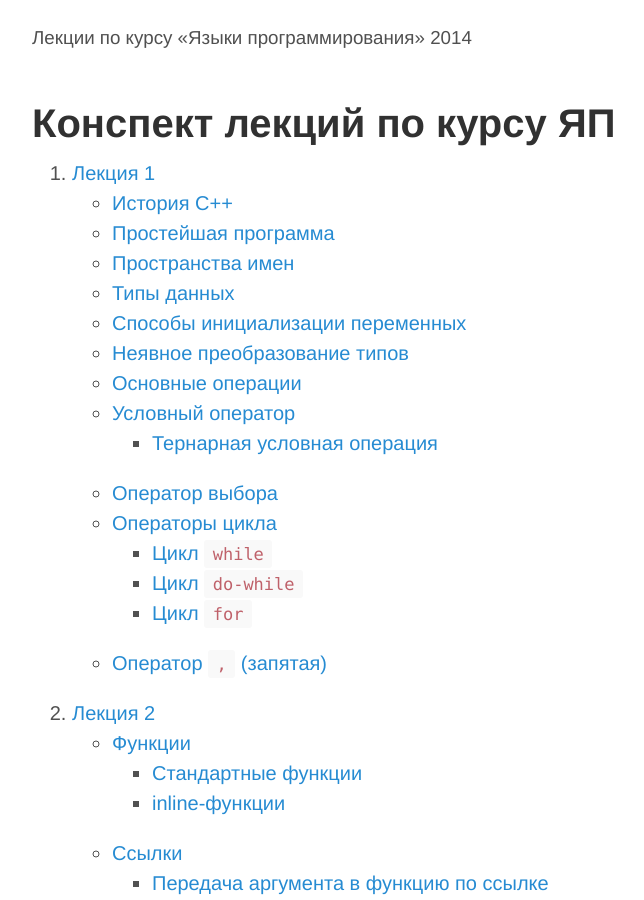
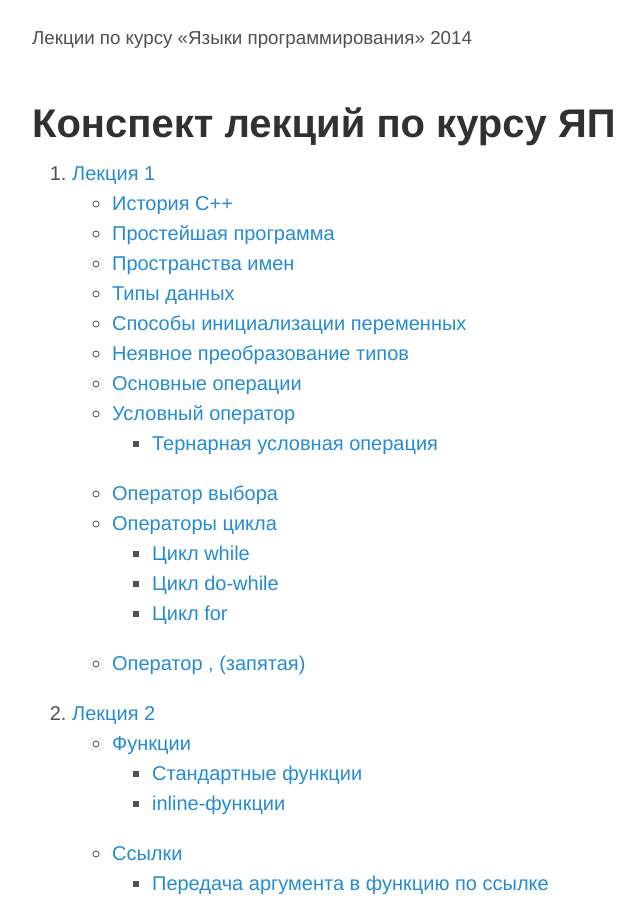
Before and after one commit to mmcs-sfedu/PL_Lections_2014-2015, a Jekyll site: the page built from index.md, in a window 1280 px wide and 900 px high. Shown: the whole window, without its empty margins (248-892 px from the left). Built offline with Jekyll 4.4.1, drawn with Linux system fonts in a browser that asks for light colours; Markdown is read by kramdown in place of the engine named in the settings; some of the changed text lies outside the part shown.

```diff
--- a/index.md
+++ b/index.md
@@ -18,10 +18,10 @@ title: Лекции по курсу «Языки программировани
 		* [Тернарная условная операция](lecture_01.html#%D0%A2%D0%B5%D1%80%D0%BD%D0%B0%D1%80%D0%BD%D0%B0%D1%8F%20%D1%83%D1%81%D0%BB%D0%BE%D0%B2%D0%BD%D0%B0%D1%8F%20%D0%BE%D0%BF%D0%B5%D1%80%D0%B0%D1%86%D0%B8%D1%8F)
 	* [Оператор выбора](lecture_01.html#%D0%9E%D0%BF%D0%B5%D1%80%D0%B0%D1%82%D0%BE%D1%80%20%D0%B2%D1%8B%D0%B1%D0%BE%D1%80%D0%B0)
 	* [Операторы цикла](lecture_01.html#%D0%9E%D0%BF%D0%B5%D1%80%D0%B0%D1%82%D0%BE%D1%80%D1%8B%20%D1%86%D0%B8%D0%BA%D0%BB%D0%B0)
-		* [Цикл `while`](lecture_01.html#%D0%A6%D0%B8%D0%BA%D0%BB%20%60while%60)
-		* [Цикл `do-while`](lecture_01.html#%D0%A6%D0%B8%D0%BA%D0%BB%20%60do-while%60)
-		* [Цикл `for`](lecture_01.html#%D0%A6%D0%B8%D0%BA%D0%BB%20%60for%60)
-	* [Оператор `,` (запятая)](lecture_01.html#%D0%9E%D0%BF%D0%B5%D1%80%D0%B0%D1%82%D0%BE%D1%80%20%60%2C%60%20%28%D0%B7%D0%B0%D0%BF%D1%8F%D1%82%D0%B0%D1%8F%29)
+		* [Цикл while](lecture_01.html#%D0%A6%D0%B8%D0%BA%D0%BB%20%60while%60)
+		* [Цикл do-while](lecture_01.html#%D0%A6%D0%B8%D0%BA%D0%BB%20%60do-while%60)
+		* [Цикл for](lecture_01.html#%D0%A6%D0%B8%D0%BA%D0%BB%20%60for%60)
+	* [Оператор , (запятая)](lecture_01.html#%D0%9E%D0%BF%D0%B5%D1%80%D0%B0%D1%82%D0%BE%D1%80%20%60%2C%60%20%28%D0%B7%D0%B0%D0%BF%D1%8F%D1%82%D0%B0%D1%8F%29)
 
 
 2. [Лекция 2](lecture_02.html)
@@ -66,7 +66,7 @@ title: Лекции по курсу «Языки программировани
 	* [Указатели и адреса](lecture_05.html#%D0%A3%D0%BA%D0%B0%D0%B7%D0%B0%D1%82%D0%B5%D0%BB%D0%B8%20%D0%B8%20%D0%B0%D0%B4%D1%80%D0%B5%D1%81%D0%B0)
 		* [Указатели и ссылки](lecture_05.html#%D0%A3%D0%BA%D0%B0%D0%B7%D0%B0%D1%82%D0%B5%D0%BB%D0%B8%20%D0%B8%20%D1%81%D1%81%D1%8B%D0%BB%D0%BA%D0%B8)
 		* [Передача параметров в функции](lecture_05.html#%D0%9F%D0%B5%D1%80%D0%B5%D0%B4%D0%B0%D1%87%D0%B0%20%D0%BF%D0%B0%D1%80%D0%B0%D0%BC%D0%B5%D1%82%D1%80%D0%BE%D0%B2%20%D0%B2%20%D1%84%D1%83%D0%BD%D0%BA%D1%86%D0%B8%D0%B8)
-		* [Указатель `void*`](lecture_05.html#%D0%A3%D0%BA%D0%B0%D0%B7%D0%B0%D1%82%D0%B5%D0%BB%D1%8C%20%60void%2A%60)
+		* [Указатель void*](lecture_05.html#%D0%A3%D0%BA%D0%B0%D0%B7%D0%B0%D1%82%D0%B5%D0%BB%D1%8C%20%60void%2A%60)
 		* [Указатели на структуры](lecture_05.html#%D0%A3%D0%BA%D0%B0%D0%B7%D0%B0%D1%82%D0%B5%D0%BB%D0%B8%20%D0%BD%D0%B0%20%D1%81%D1%82%D1%80%D1%83%D0%BA%D1%82%D1%83%D1%80%D1%8B)
 		* [Указатели и константность](lecture_05.html#%D0%A3%D0%BA%D0%B0%D0%B7%D0%B0%D1%82%D0%B5%D0%BB%D0%B8%20%D0%B8%20%D0%BA%D0%BE%D0%BD%D1%81%D1%82%D0%B0%D0%BD%D1%82%D0%BD%D0%BE%D1%81%D1%82%D1%8C)
 		* [Константные указатели](lecture_05.html#%D0%9A%D0%BE%D0%BD%D1%81%D1%82%D0%B0%D0%BD%D1%82%D0%BD%D1%8B%D0%B5%20%D1%83%D0%BA%D0%B0%D0%B7%D0%B0%D1%82%D0%B5%D0%BB%D0%B8)
--- a/index_regen.py
+++ b/index_regen.py
@@ -23,12 +23,12 @@ for lect_file_name in sorted(glob.glob('./lecture*.md')):
 		       lect_file_name.replace('./', '').replace('.md', '.html)\n')
 		       )
     if line.startswith('## '):
-      index_file.write(line.replace('## ', '\t* [').replace('\n', '](') +
+      index_file.write(line.replace('## ', '\t* [').replace('`', '').replace('\n', '](') +
 		       lect_file_name.replace('./', '').replace('.md', '.html#') +
 		       urllib.parse.quote( line.replace('## ', '').replace('\n', '').encode('utf8') ) + ')\n'
 		       )
     if line.startswith('### '):
-      index_file.write(line.replace('### ', '\t\t* [').replace('\n', '](') +
+      index_file.write(line.replace('### ', '\t\t* [').replace('`', '').replace('\n', '](') +
 		       lect_file_name.replace('./', '').replace('.md', '.html#') +
 		       urllib.parse.quote( line.replace('### ', '').replace('\n', '').encode('utf8') ) + ')\n'
 		       )
```
